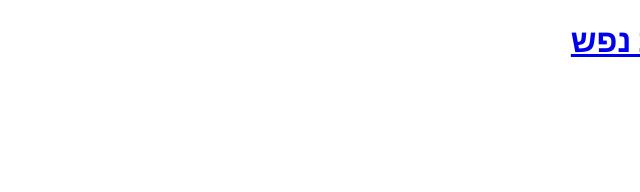
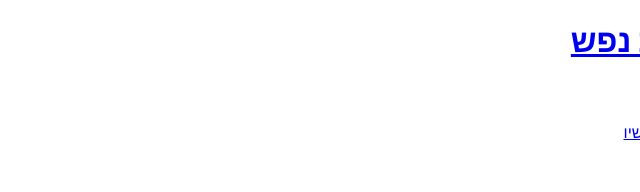
Before and after one commit to rel-t/meshvat-nafesh, a React (Create React App) app: page / in a window 1280 px wide. Shown: the top 192 px of the page, without its empty margins (640-1280 px from the left). Built offline with nearby package versions, Linux system fonts and the light colour scheme.

Commit message:
Add navlinks

```diff
--- a/src/components/Navbar.js
+++ b/src/components/Navbar.js
@@ -1,16 +1,30 @@
-import './Navbar.css'
+import './Navbar.css';
 
-import React from 'react'
-import { Link } from 'react-router-dom'
+import React from 'react';
+import { Link } from 'react-router-dom';
 
 const Navbar = () => {
   return (
-    <div className='header'>
+    <div className="header">
+      {/* Logo */}
       <Link to={'/'}>
         <h1>משיבת נפש</h1>
       </Link>
+
+      {/* Nav Links */}
+      <ul className='nav-menu'>
+        <li>
+          <Link to={'/about'}>אודות</Link>
+        </li>
+        <li>
+          <Link to={'/contact'}>צור קשר</Link>
+        </li>
+        <li>
+          <Link to={'/donation'}>תרום עכשיו</Link>
+        </li>
+      </ul>
     </div>
-  )
-}
+  );
+};
 
-export default Navbar
+export default Navbar;
```
